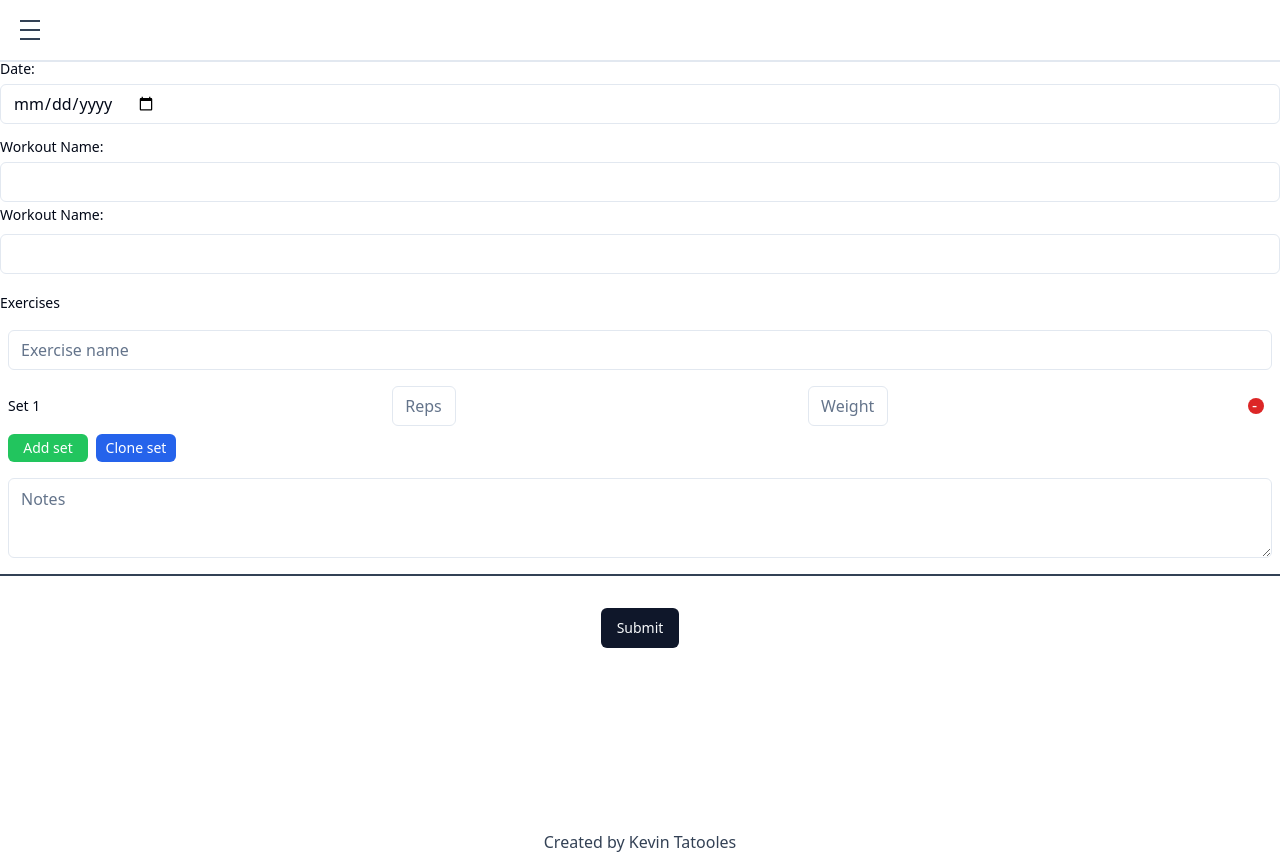
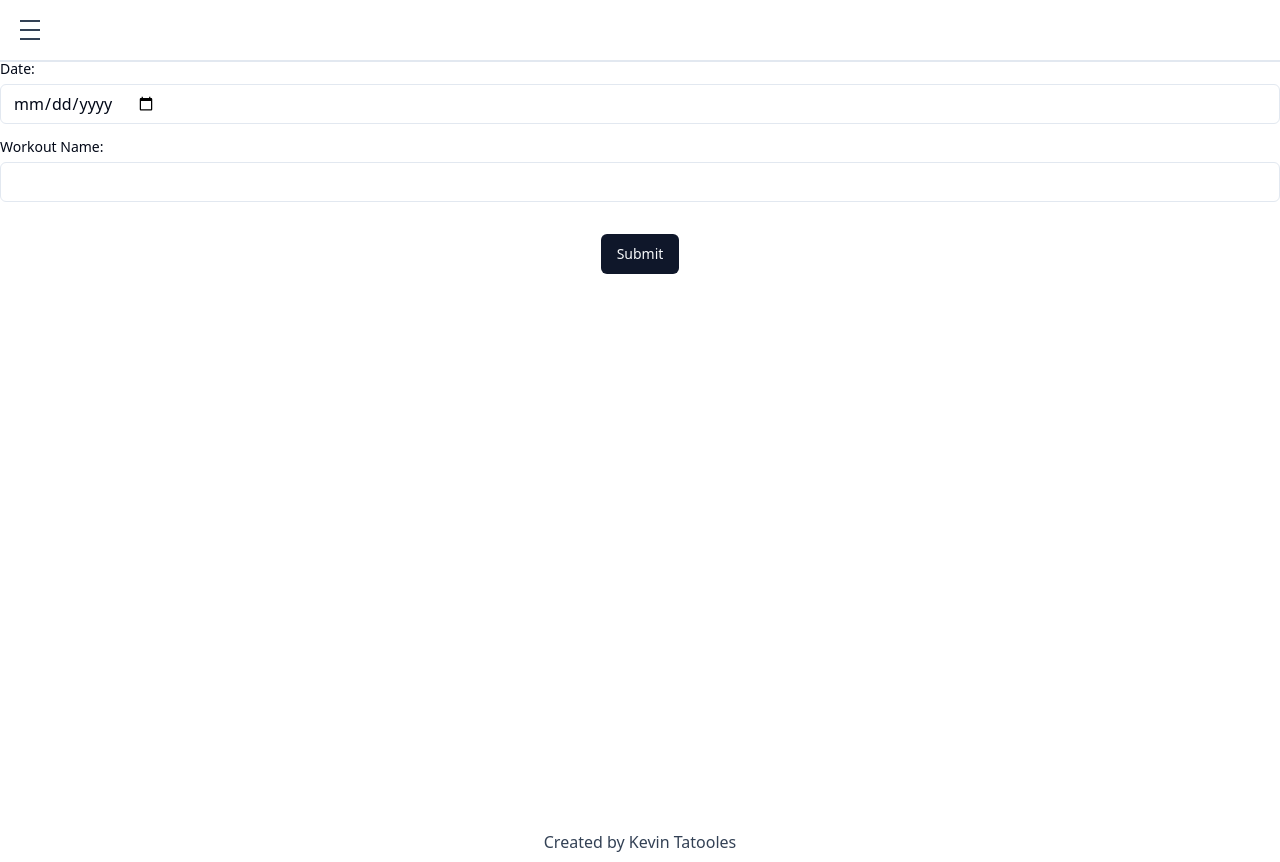
Before and after one commit to Tatooles/next-fitness-tracker, a Next.js app: page /workouts/create in a window 1280 px wide. Built offline with nearby package versions, Linux system fonts and the light colour scheme.

Commit message:
Got it working with form hook

```diff
--- a/app/workouts/create/page.tsx
+++ b/app/workouts/create/page.tsx
@@ -7,23 +7,17 @@ import { Textarea } from "@/components/ui/textarea";
 import { Label } from "@/components/ui/label";
 import { Button } from "@/components/ui/button";
 import FormSets from "@/components/FormSets";
-import { workoutFormSchema, TWorkoutFormSchema } from "@/lib/types";
-import { E } from "drizzle-orm/select.types.d-e43b2599";
 
 export default async function CreateWorkoutPage() {
-  // const router = useRouter();
-
   /**
    * This function handles the logic of saving the form the user has filled out. This save is for
    * creating new and editing existing as well as duplicate workouts.
    */
-  const onSubmit = async (values: TWorkoutFormSchema) => {
+  const onSubmit = (values: any) => {
     console.log(values);
-    // await addToDB(values);
-    // router.refresh();
   };
 
-  const addToDB = async (form: TWorkoutFormSchema) => {
+  const addToDB = async (form: any) => {
     await fetch("/api/workouts", {
       method: "POST",
       body: JSON.stringify(form),
@@ -55,38 +49,16 @@ export default async function CreateWorkoutPage() {
       });
   };
 
-  const {
-    handleSubmit,
-    control,
-    register,
-    formState: { errors },
-    getValues,
-  } = useForm<TWorkoutFormSchema>({
-    resolver: zodResolver(workoutFormSchema),
-    defaultValues: {
-      date: new Date().toISOString(),
-      name: "",
-      exercises: [{ name: "", notes: "", sets: [{ reps: "", weight: "" }] }],
-    },
-  });
-
-  const { fields, append, remove } = useFieldArray({
-    name: "exercises",
-    control,
-  });
+  const { handleSubmit, register } = useForm();
 
   return (
     <form
-      onSubmit={(e) => {
-        e.preventDefault();
-        console.log(e);
-      }} // Just having handlesubmit at all freezes the whole browser :)
+      onSubmit={handleSubmit(onSubmit)} // Just having handlesubmit at all freezes the whole browser :)
       className="flex flex-col"
     >
       <Label htmlFor="date">Date:</Label>
       <Input
         type="date"
-        id="date"
         className="mt-2 mb-4 text-[16px]"
         {...register("date")}
       ></Input>
@@ -94,71 +66,9 @@ export default async function CreateWorkoutPage() {
       <div className="mt-2 mb-4">
         <Input
           type="text"
-          id="name"
           className="text-[16px]"
           {...register("name")}
         ></Input>
-        {/* {errors.name && (
-          <p className="mt-2 text-sm font-medium text-destructive">{`${errors.name.message}`}</p>
-        )} */}
-        <Label htmlFor="name">Workout Name:</Label>
-        <div className="mt-2 mb-4">
-          <Input
-            type="text"
-            id="name"
-            className="text-[16px]"
-            {...register("name")}
-          ></Input>
-          {errors.name && (
-            <p className="mt-2 text-sm font-medium text-destructive">{`${errors.name.message}`}</p>
-          )}
-        </div>
-        <div>
-          <Label>Exercises</Label>
-          {fields.map((field, index) => (
-            <div
-              className="form-control flex flex-col gap-4 border-b-2 border-slate-700 px-2 py-4"
-              key={field.id}
-            >
-              <div className="flex items-center">
-                <Input
-                  {...register(`exercises.${index}.name` as const)}
-                  placeholder="Exercise name"
-                  className="text-[16px]"
-                />
-                {/* <div
-                  onClick={() => remove(index)}
-                  className="ml-5 h-6 w-7 cursor-pointer rounded-full bg-red-600 text-center text-white"
-                >
-                  <div className="-translate-y-[1px]">-</div>
-                </div> */}
-              </div>
-              <FormSets
-                exerciseIndex={index}
-                {...{ control, register, getValues }}
-              />
-              <Textarea
-                {...register(`exercises.${index}.notes` as const)}
-                placeholder="Notes"
-                className="text-[16px]"
-              ></Textarea>
-            </div>
-          ))}
-          {/* <Button
-            variant="secondary"
-            className="mt-4 w-full"
-            type="button"
-            onClick={() =>
-              append({
-                name: "",
-                notes: "",
-                sets: [{ reps: "", weight: "" }],
-              })
-            }
-          >
-            Add Exercise
-          </Button> */}
-        </div>
       </div>
       <Button type="submit" className="mt-4 self-center">
         Submit
```
